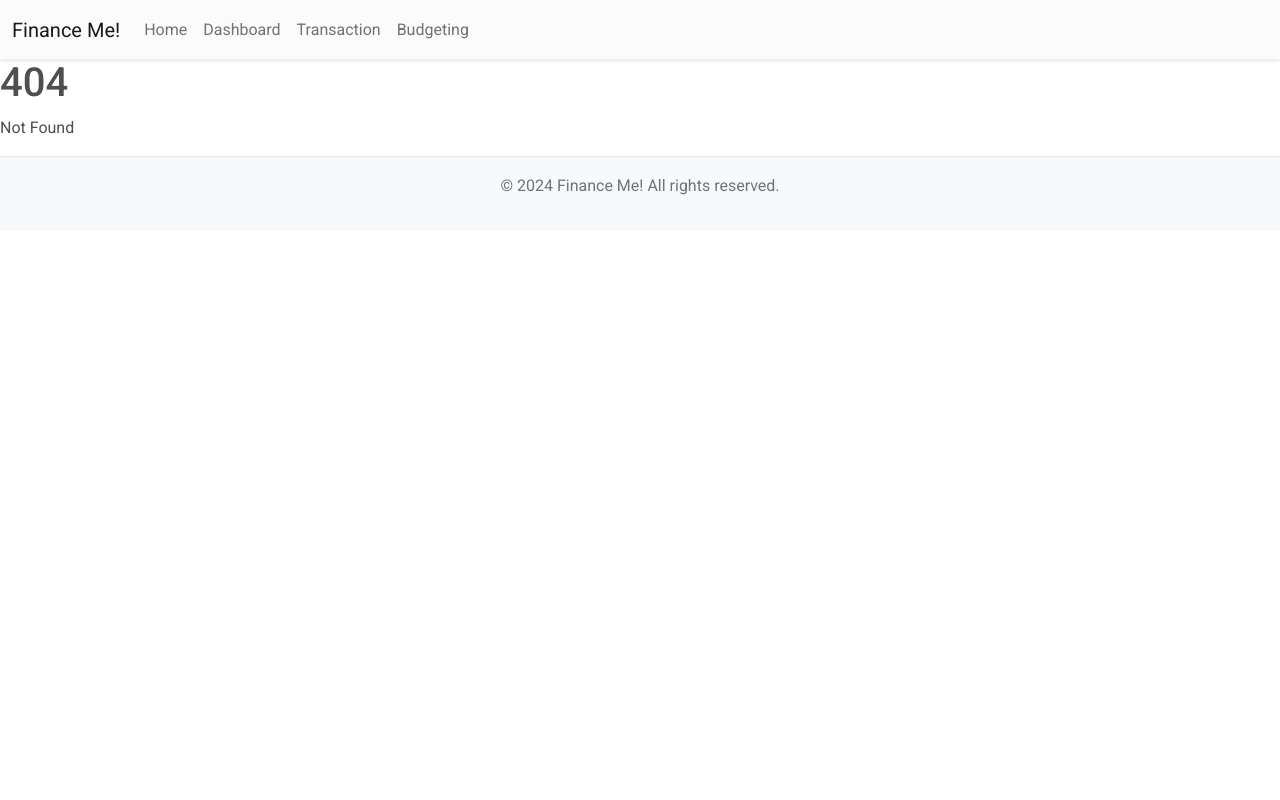
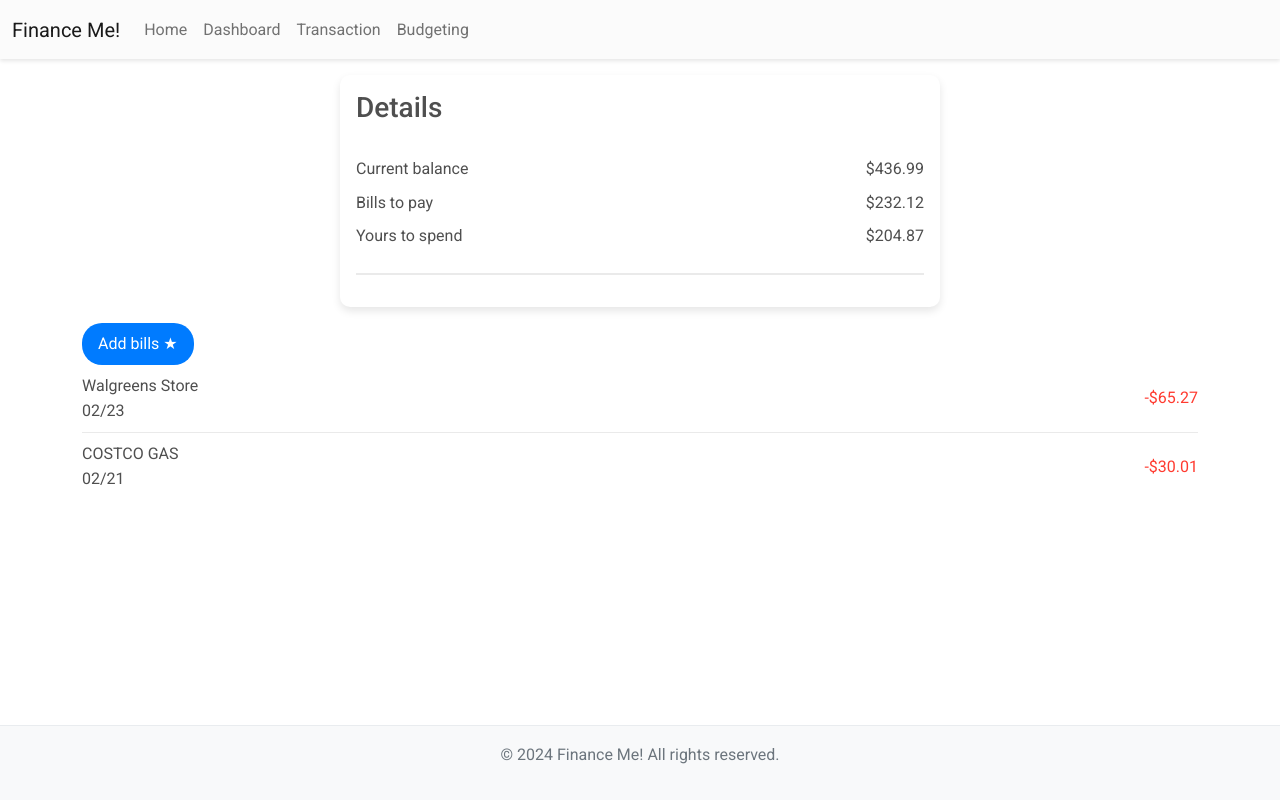
Before and after one commit to julioPlaceres/budgetTracker, a SvelteKit app: page /transactions in a window 1280 px wide. Before the commit this address had no page. Built offline with nearby package versions, Linux system fonts and the light colour scheme.

Commit message:
Added transaction card component, transaction route, and page, transaction type, and bill route

```diff
--- /dev/null
+++ b/src/lib/cards/transaction_card.svelte
@@ -0,0 +1,35 @@
+<script lang="ts">
+	import type { Transaction} from '$lib/types/customTypes';
+
+	export let transaction: Transaction = {
+		name: '',
+		date: '',
+		amount: 0
+	}
+</script>
+
+<style>
+    .transaction {
+        display: flex;
+        justify-content: space-between;
+        align-items: center;
+        padding: 0.5rem 0;
+        border-bottom: 1px solid #eaeaea;
+    }
+
+    .transaction:last-child {
+        border-bottom: none;
+    }
+
+    .transaction-amount {
+        color: #ff3b30; /* Red color for negative amounts */
+    }
+</style>
+
+<div class="transaction">
+	<div>
+		<div>{transaction.name}</div>
+		<div>{transaction.date}</div>
+	</div>
+	<div class="transaction-amount">{`-$${transaction.amount}`}</div>
+</div>
--- a/src/lib/index.ts
+++ /dev/null
@@ -1 +0,0 @@
-// place files you want to import through the `$lib` alias in this folder.
--- /dev/null
+++ b/src/lib/types/customTypes.ts
@@ -0,0 +1,5 @@
+export type Transaction = {
+	name: string;
+	date: string;
+	amount: number;
+}
--- a/src/routes/+layout.svelte
+++ b/src/routes/+layout.svelte
@@ -2,6 +2,17 @@
 </script>
 
 <style>
+    .page-container {
+        display: flex;
+        flex-direction: column;
+        min-height: 100vh;
+    }
+
+    .content-wrapper {
+        flex: 1;
+        padding: 1rem;
+    }
+
     nav {
         background-color: #fff; /* Adjust background color */
         box-shadow: 0 2px 4px rgba(0,0,0,.1); /* Soft shadow for depth */
@@ -25,7 +36,7 @@
     }
 </style>
 
-<div>
+<div class="page-container">
     <nav class="navbar navbar-expand-lg navbar-light bg-light">
         <div class="container-fluid">
             <a class="navbar-brand" href="/">Finance Me!</a>
@@ -36,14 +47,16 @@
                 <ul class="navbar-nav me-auto mb-2 mb-lg-0">
                     <li class="nav-item"><a class="nav-link" href="/">Home</a></li>
                     <li class="nav-item"><a class="nav-link" href="/dashboard">Dashboard</a></li>
-                    <li class="nav-item"><a class="nav-link" href="/transaction">Transaction</a></li>
+                    <li class="nav-item"><a class="nav-link" href="/transactions">Transaction</a></li>
                     <li class="nav-item"><a class="nav-link" href="/budgeting">Budgeting</a></li>
                 </ul>
             </div>
         </div>
     </nav>
 
+    <div class="content-wrapper">
     <slot></slot> <!-- Your page content will be injected here -->
+    </div>
 
     <footer>
         <p>© 2024 Finance Me! All rights reserved.</p>
--- /dev/null
+++ b/src/routes/bills/+page.svelte
@@ -0,0 +1,3 @@
+<script lang="ts">
+
+</script>
--- /dev/null
+++ b/src/routes/transactions/+page.svelte
@@ -0,0 +1,86 @@
+<script lang="ts">
+	import Transaction_card from '$lib/cards/transaction_card.svelte';
+	import type { Transaction } from '$lib/types/customTypes';
+
+	let transactions: Transaction[] = [
+		{ name: 'Walgreens Store', date: '02/23', amount: 65.27 },
+		{ name: 'COSTCO GAS', date: '02/21', amount: 30.01 }
+	];
+
+	let details = {
+		currentBalance: '$436.99',
+		billsToPay: '$232.12',
+		yoursToSpend: '$204.87'
+	};
+</script>
+
+<style>
+    .details-container {
+        font-family: 'Roboto', sans-serif;
+        max-width: 600px; /* Adjust the max-width as needed */
+        margin: auto;
+        padding: 1rem;
+        background: #ffffff;
+        border-radius: 10px;
+        box-shadow: 0 4px 8px rgba(0, 0, 0, 0.1);
+    }
+
+    .header {
+        text-align: start;
+        margin-bottom: 2rem;
+    }
+
+    .details {
+        border-bottom: 2px solid #eaeaea;
+        padding-bottom: 1rem;
+        margin-bottom: 1rem;
+    }
+
+    .details-item {
+        display: flex;
+        justify-content: space-between;
+        margin-bottom: 0.5rem;
+    }
+
+    .add-bills-btn {
+        display: inline-block;
+        padding: 0.5rem 1rem;
+        margin-top: 1rem;
+        background-color: #007bff; /* Bootstrap primary color */
+        color: white;
+        text-align: center;
+        border-radius: 20px;
+        text-decoration: none; /* Remove underline from anchor tag */
+        cursor: pointer;
+    }
+</style>
+
+<div class="container">
+	<div class="details-container">
+		<div class="header">
+			<h3>Details</h3>
+		</div>
+
+		<div class="details">
+			<div class="details-item">
+				<span>Current balance</span>
+				<span>{details.currentBalance}</span>
+			</div>
+			<div class="details-item">
+				<span>Bills to pay</span>
+				<span>{details.billsToPay}</span>
+			</div>
+			<div class="details-item">
+				<span>Yours to spend</span>
+				<span>{details.yoursToSpend}</span>
+			</div>
+		</div>
+	</div>
+
+	<a class="add-bills-btn" href="/bills">Add bills ★</a>
+
+
+	{#each transactions as transaction}
+		<Transaction_card {transaction} />
+	{/each}
+</div>
--- a/svelte.config.js
+++ b/svelte.config.js
@@ -1,4 +1,5 @@
 import adapter from '@sveltejs/adapter-auto';
+import { vitePreprocess } from '@sveltejs/vite-plugin-svelte';
 
 /** @type {import('@sveltejs/kit').Config} */
 const config = {
@@ -7,7 +8,8 @@ const config = {
 		// If your environment is not supported or you settled on a specific environment, switch out the adapter.
 		// See https://kit.svelte.dev/docs/adapters for more information about adapters.
 		adapter: adapter()
-	}
+	},
+	preprocess: vitePreprocess()
 };
 
 export default config;
```
